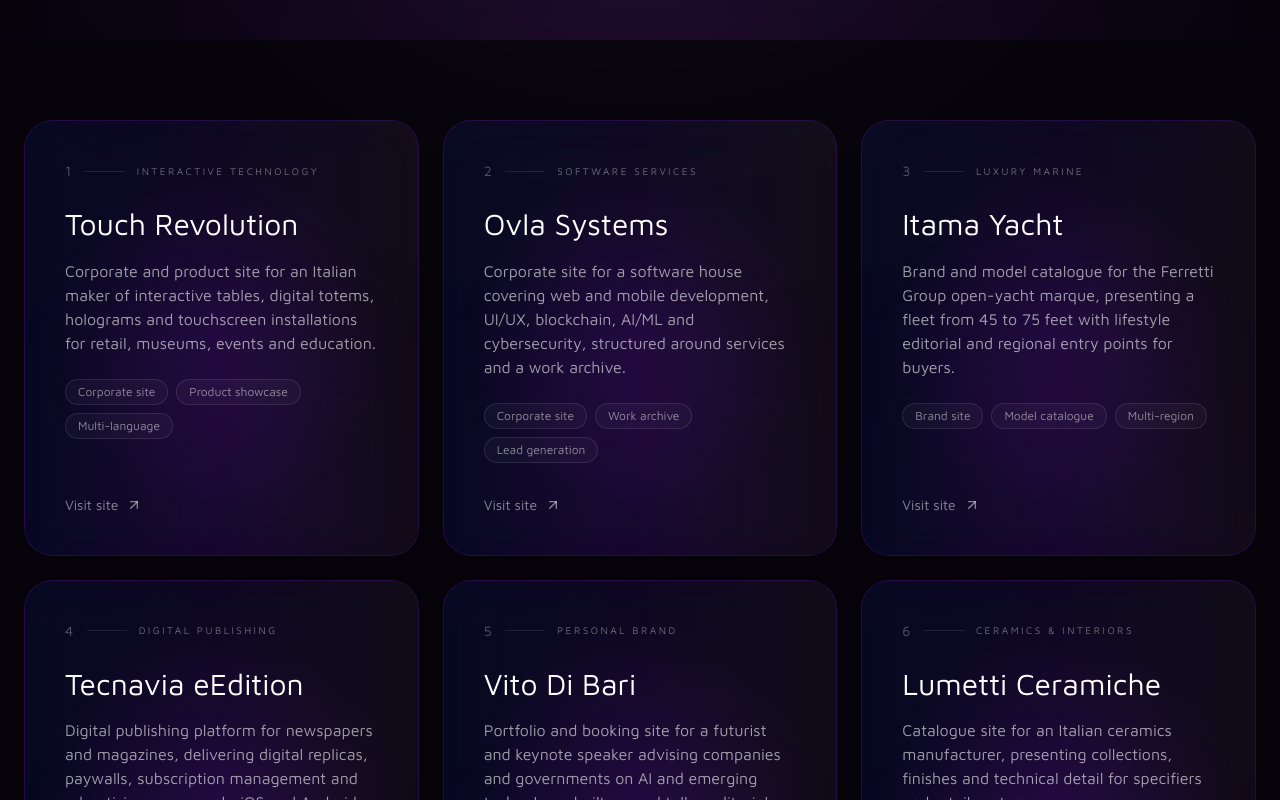
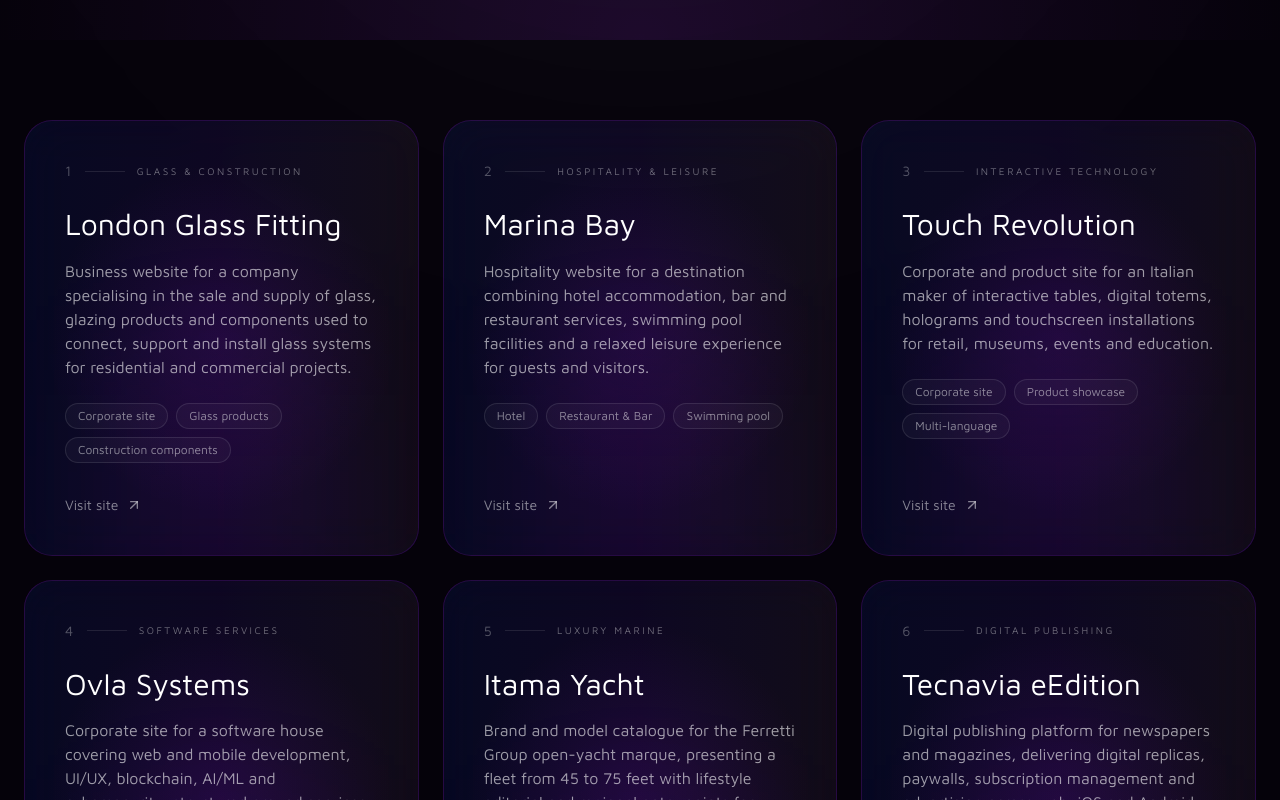
Before and after one commit to andi-hbtn/versus, a Next.js app: page /case-studies in a window 1280 px wide. Shown: the part 760-1560 px from the top of the page. Built offline with nearby package versions, Linux system fonts and the light colour scheme.

Commit message:
add new case-studies

```diff
--- a/app/(routes)/case-studies/page.tsx
+++ b/app/(routes)/case-studies/page.tsx
@@ -4,10 +4,29 @@
 import Link from "next/link";
 
 export default function CaseStudiesPage() {
-
     const cases: CaseStudy[] = [
         {
             id: 1,
+            client: "London Glass Fitting",
+            sector: "Glass & Construction",
+            description:
+                "Business website for a company specialising in the sale and supply of glass, glazing products and components used to connect, support and install glass systems for residential and commercial projects.",
+            url: "https://londonglassfittings-frontend.njxb34.easypanel.host/",
+            tags: ["Corporate site", "Glass products", "Construction components"]
+        },
+
+        {
+            id: 2,
+            client: "Marina Bay",
+            sector: "Hospitality & Leisure",
+            description:
+                "Hospitality website for a destination combining hotel accommodation, bar and restaurant services, swimming pool facilities and a relaxed leisure experience for guests and visitors.",
+            url: "https://marinabay.al/",
+            tags: ["Hotel", "Restaurant & Bar", "Swimming pool"]
+        },
+
+        {
+            id: 3,
             client: "Touch Revolution",
             sector: "Interactive Technology",
             description:
@@ -15,8 +34,9 @@
             url: "http://touchrevolution.it/en",
             tags: ["Corporate site", "Product showcase", "Multi-language"]
         },
+
         {
-            id: 2,
+            id: 4,
             client: "Ovla Systems",
             sector: "Software Services",
             description:
@@ -24,8 +44,9 @@
             url: "https://www.ovlasystems.com/",
             tags: ["Corporate site", "Work archive", "Lead generation"]
         },
+
         {
-            id: 3,
+            id: 5,
             client: "Itama Yacht",
             sector: "Luxury Marine",
             description:
@@ -33,8 +54,9 @@
             url: "https://www.itama-yacht.com/en-us/",
             tags: ["Brand site", "Model catalogue", "Multi-region"]
         },
+
         {
-            id: 4,
+            id: 6,
             client: "Tecnavia eEdition",
             sector: "Digital Publishing",
             description:
@@ -42,8 +64,9 @@
             url: "http://www.tecnavia.com/eedition/",
             tags: ["Publishing platform", "Paywall & subscriptions", "Web, iOS & Android"]
         },
+
         {
-            id: 5,
+            id: 7,
             client: "Vito Di Bari",
             sector: "Personal Brand",
             description:
@@ -51,10 +74,9 @@
             url: "http://www.vitodibari.com",
             tags: ["Portfolio site", "Speaker booking", "Editorial content"]
         },
+
         {
-            // TODO: domain does not currently resolve. Confirm the live URL and the
-            // copy below with the client before this card ships.
-            id: 6,
+            id: 8,
             client: "Lumetti Ceramiche",
             sector: "Ceramics & Interiors",
             description:
@@ -62,8 +84,9 @@
             url: "http://www.lumetticeramiche.com",
             tags: ["Product catalogue", "Collections", "Corporate site"]
         },
+
         {
-            id: 7,
+            id: 9,
             client: "Profilegno",
             sector: "Wood Flooring",
             description:
@@ -71,8 +94,9 @@
             url: "https://www.profilegno.net/it/",
             tags: ["Product catalogue", "Technical specs", "Multi-language"]
         },
+
         {
-            id: 8,
+            id: 10,
             client: "Monpar",
             sector: "Wood Flooring",
             description:
@@ -81,6 +105,8 @@
             tags: ["Product catalogue", "Collections & finishes", "Corporate site"]
         }
     ];
+
+
 
     return (
         <>
```
